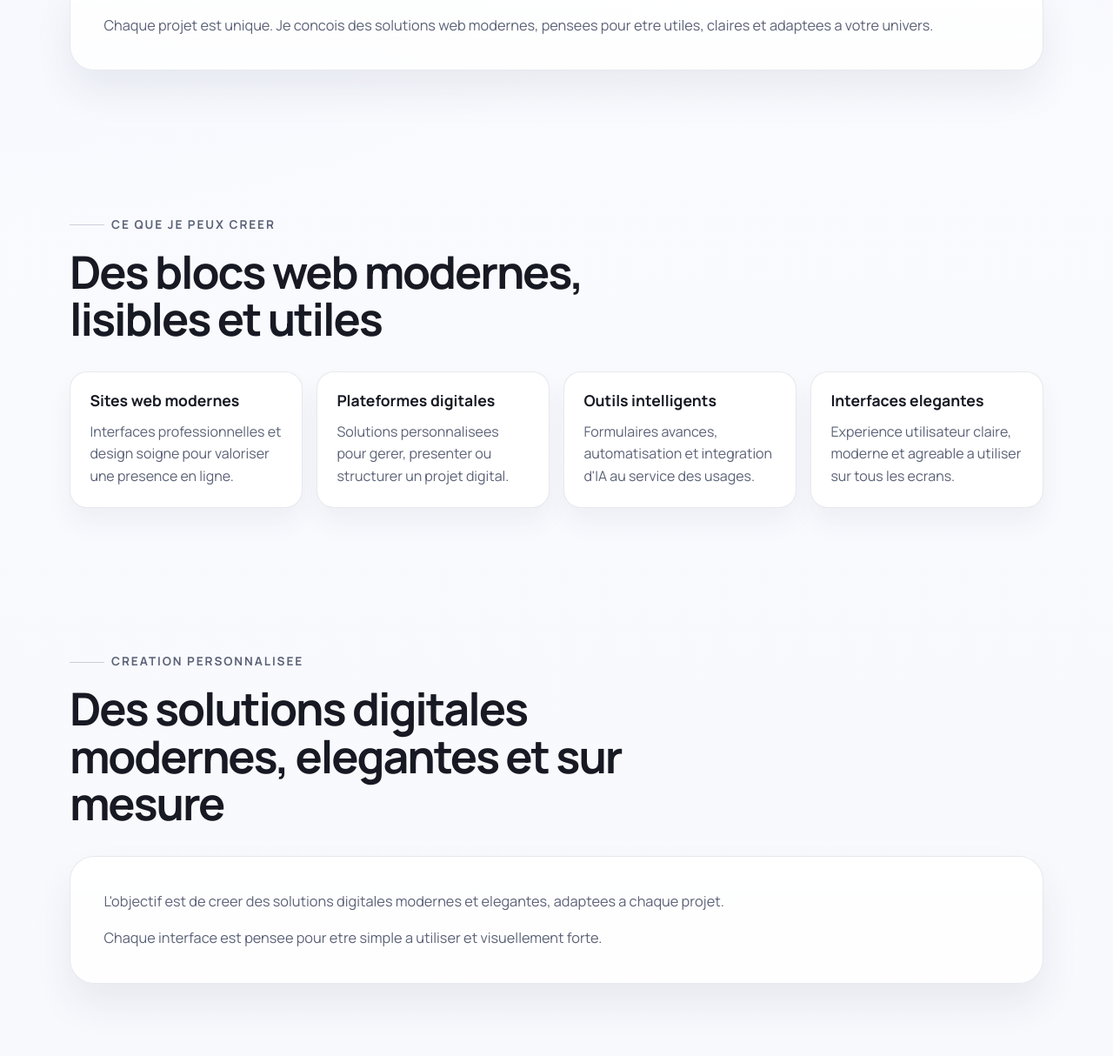
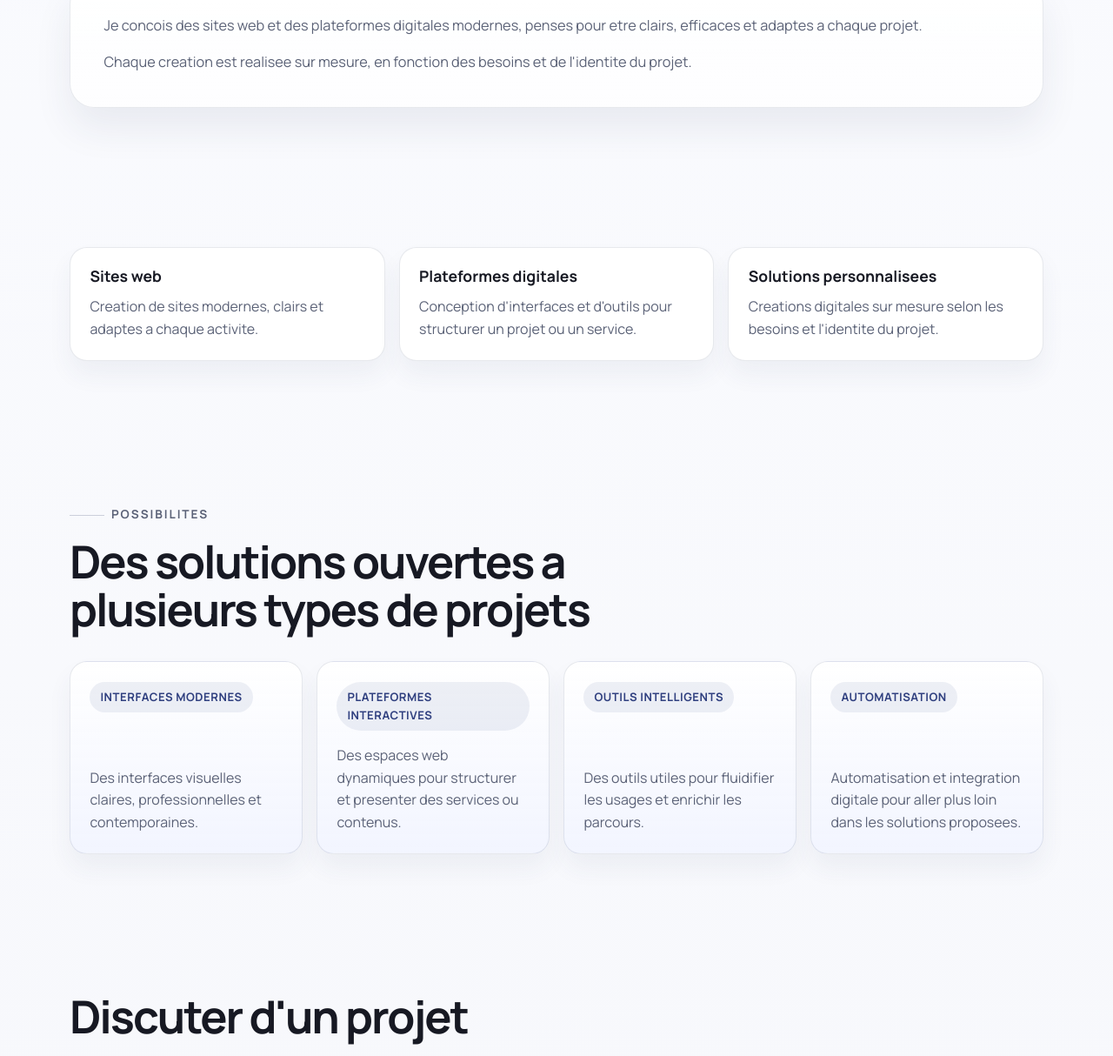
Before and after one commit to vsecret45/cv-site, a plain HTML site: page index.html in a window 1280 px wide. Shown: the part 1105-2319 px from the top of the page at 87% size. Drawn offline with Linux system fonts and the light colour scheme.

Commit message:
simplify landing structure

```diff
--- a/index.html
+++ b/index.html
@@ -22,7 +22,6 @@
             <nav class="topbar" aria-label="Navigation principale">
                 <a class="brand" href="#top">F. Sidi Amar</a>
                 <div class="nav-links">
-                    <a href="#vision">Vision</a>
                     <a href="#creation">Creation</a>
                     <a href="#possibilites">Possibilites</a>
                 </div>
@@ -38,7 +37,7 @@
                     Conception d'interfaces elegantes, d'outils intelligents et de solutions digitales personnalisees.
                 </p>
                 <p class="hero-note hero-reveal hero-reveal-delay-5">
-                    Creation sur mesure, adaptee a chaque projet.
+                    Des solutions web elegantes et efficaces.
                 </p>
                 <div class="hero-actions hero-reveal hero-reveal-delay-6">
                     <a class="button button-primary" href="#contact">Discuter d'un projet</a>
@@ -47,81 +46,60 @@
         </header>
 
         <main>
-            <section class="section section-profile" id="vision">
+            <section class="section section-profile" id="creation">
                 <div class="section-heading">
-                    <p class="section-kicker">Vision</p>
-                    <h2>Une approche claire, utile et adaptee a chaque univers</h2>
+                    <p class="section-kicker">Creation digitale</p>
+                    <h2>Des solutions web modernes, claires et pensees sur mesure</h2>
                 </div>
                 <div class="profile-panel">
                     <p>
-                        Chaque projet est unique. Je concois des solutions web modernes, pensees pour etre utiles,
-                        claires et adaptees a votre univers.
+                        Je concois des sites web et des plateformes digitales modernes, penses pour etre clairs,
+                        efficaces et adaptes a chaque projet.
+                    </p>
+                    <p>
+                        Chaque creation est realisee sur mesure, en fonction des besoins et de l'identite du projet.
                     </p>
                 </div>
             </section>
 
-            <section class="section" id="creation">
-                <div class="section-heading">
-                    <p class="section-kicker">Ce que je peux creer</p>
-                    <h2>Des blocs web modernes, lisibles et utiles</h2>
-                </div>
+            <section class="section section-cards" id="services">
                 <div class="cards-grid">
                     <article class="content-card">
-                        <h3>Sites web modernes</h3>
-                        <p>Interfaces professionnelles et design soigne pour valoriser une presence en ligne.</p>
+                        <h3>Sites web</h3>
+                        <p>Creation de sites modernes, clairs et adaptes a chaque activite.</p>
                     </article>
                     <article class="content-card">
                         <h3>Plateformes digitales</h3>
-                        <p>Solutions personnalisees pour gerer, presenter ou structurer un projet digital.</p>
+                        <p>Conception d'interfaces et d'outils pour structurer un projet ou un service.</p>
                     </article>
                     <article class="content-card">
-                        <h3>Outils intelligents</h3>
-                        <p>Formulaires avances, automatisation et integration d'IA au service des usages.</p>
+                        <h3>Solutions personnalisees</h3>
+                        <p>Creations digitales sur mesure selon les besoins et l'identite du projet.</p>
                     </article>
-                    <article class="content-card">
-                        <h3>Interfaces elegantes</h3>
-                        <p>Experience utilisateur claire, moderne et agreable a utiliser sur tous les ecrans.</p>
-                    </article>
-                </div>
-            </section>
-
-            <section class="section section-demo" id="personnalisee">
-                <div class="section-heading">
-                    <p class="section-kicker">Creation personnalisee</p>
-                    <h2>Des solutions digitales modernes, elegantes et sur mesure</h2>
-                </div>
-                <div class="profile-panel">
-                    <p>
-                        L'objectif est de creer des solutions digitales modernes et elegantes, adaptees a chaque
-                        projet.
-                    </p>
-                    <p>
-                        Chaque interface est pensee pour etre simple a utiliser et visuellement forte.
-                    </p>
                 </div>
             </section>
 
             <section class="section" id="possibilites">
                 <div class="section-heading">
                     <p class="section-kicker">Possibilites</p>
-                    <h2>Des projets qui peuvent aller loin techniquement</h2>
+                    <h2>Des solutions ouvertes a plusieurs types de projets</h2>
                 </div>
                 <div class="demo-grid">
                     <article class="demo-card">
-                        <span class="demo-label">Interactif</span>
-                        <p>Plateformes interactives et parcours dynamiques pour mieux presenter ou gerer un service.</p>
+                        <span class="demo-label">Interfaces modernes</span>
+                        <p>Des interfaces visuelles claires, professionnelles et contemporaines.</p>
                     </article>
                     <article class="demo-card">
-                        <span class="demo-label">CV intelligents</span>
-                        <p>Systemes de CV intelligents, pages dynamiques et supports digitaux evolutifs.</p>
+                        <span class="demo-label">Plateformes interactives</span>
+                        <p>Des espaces web dynamiques pour structurer et presenter des services ou contenus.</p>
+                    </article>
+                    <article class="demo-card">
+                        <span class="demo-label">Outils intelligents</span>
+                        <p>Des outils utiles pour fluidifier les usages et enrichir les parcours.</p>
                     </article>
                     <article class="demo-card">
                         <span class="demo-label">Automatisation</span>
-                        <p>Outils d'automatisation, formulaires evolues et interfaces connectees a vos processus.</p>
-                    </article>
-                    <article class="demo-card">
-                        <span class="demo-label">Data & IA</span>
-                        <p>Interfaces connectees a des bases de donnees et solutions integrant l'intelligence artificielle.</p>
+                        <p>Automatisation et integration digitale pour aller plus loin dans les solutions proposees.</p>
                     </article>
                 </div>
             </section>
--- a/style.css
+++ b/style.css
@@ -153,6 +153,8 @@ img {
     font-size: clamp(2.5rem, 7vw, 4.8rem);
     line-height: 0.98;
     letter-spacing: -0.05em;
+    opacity: 0;
+    transform: translateY(20px);
 }
 
 .hero-role {
@@ -435,8 +437,8 @@ body.is-ready .hero-reveal {
     animation: heroFadeUp 0.9s cubic-bezier(0.2, 0.7, 0.2, 1) forwards;
 }
 
-body.is-ready .hero-title .title-line {
-    animation: heroTitleReveal 1s cubic-bezier(0.16, 1, 0.3, 1) forwards;
+body.is-ready .hero h1 {
+    animation: fadeUp 1s ease forwards;
 }
 
 body.is-ready .skill-reveal {
@@ -499,11 +501,6 @@ body.is-ready .skill-delay-8 {
     animation-delay: 1.26s;
 }
 
-body.is-preload .hero-title .title-line {
-    transform: translateY(110%);
-    opacity: 0;
-}
-
 @keyframes heroFadeUp {
     from {
         opacity: 0;
@@ -518,12 +515,7 @@ body.is-preload .hero-title .title-line {
     }
 }
 
-@keyframes heroTitleReveal {
-    from {
-        opacity: 0;
-        transform: translateY(110%);
-    }
-
+@keyframes fadeUp {
     to {
         opacity: 1;
         transform: translateY(0);
@@ -549,7 +541,7 @@ body.is-preload .hero-title .title-line {
 
     .hero-reveal,
     .skill-reveal,
-    body.is-preload .hero-title .title-line {
+    .hero h1 {
         opacity: 1;
         transform: none;
         filter: none;
```
